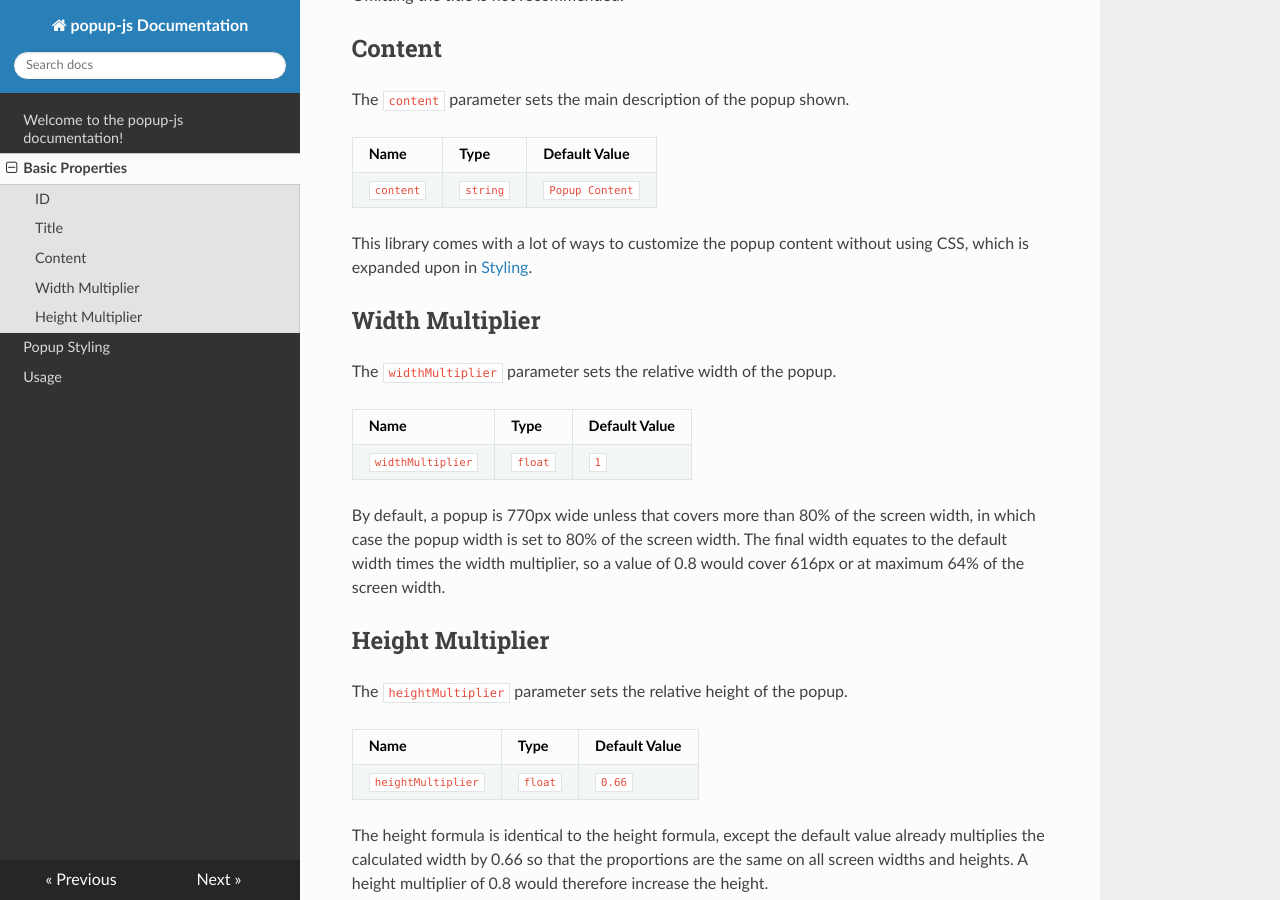
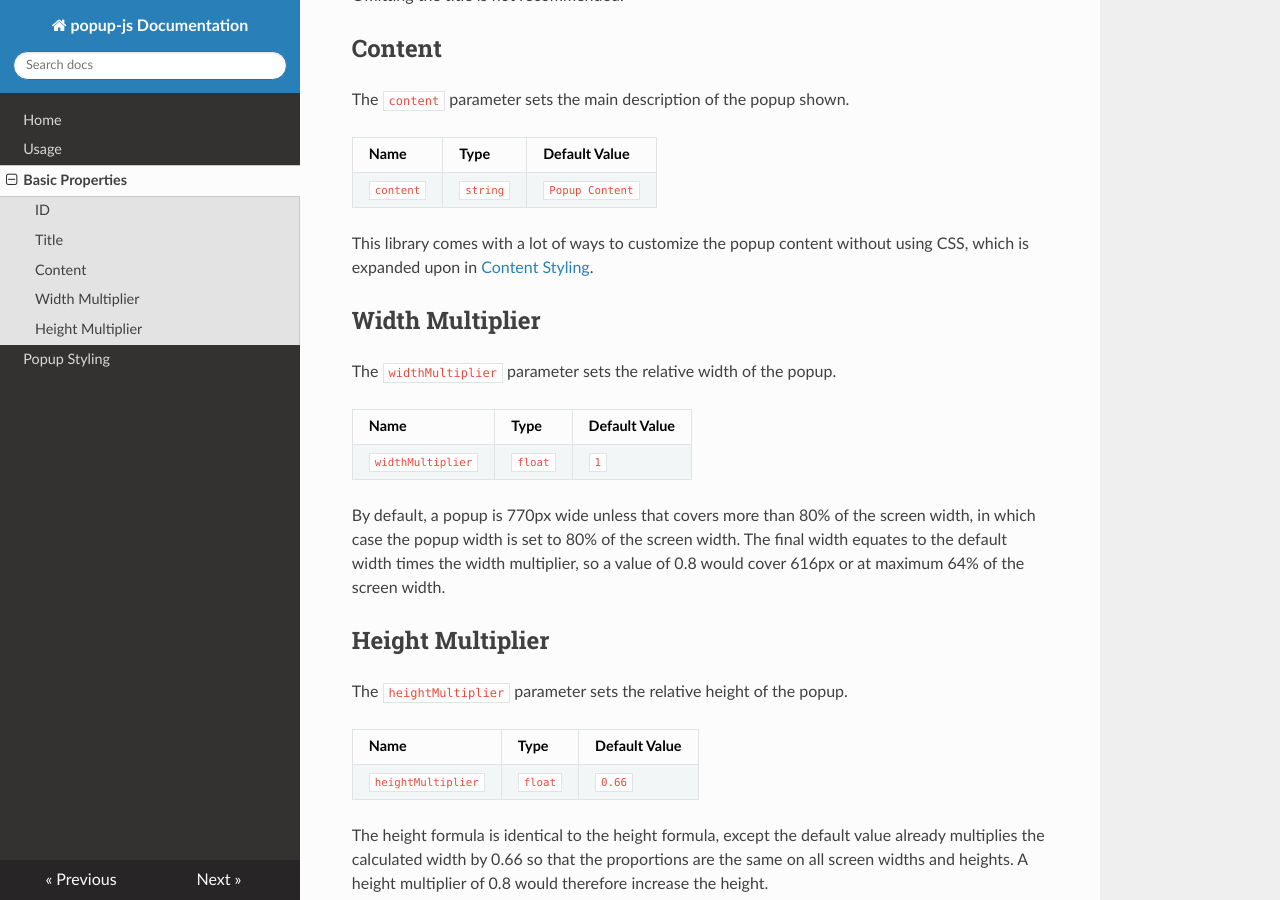
Before and after one commit to SimonDMC/popup-docs, an MkDocs documentation site: the page built from docs/basic-properties.md, in a window 1280 px wide and 900 px high, scrolled down 936 px. Built offline with MkDocs 1.6.1, drawn with Linux system fonts in a browser that asks for light colours; nearby versions of some CDN libraries.

Commit message:
Set order and fix links

```diff
--- a/docs/basic-properties.md
+++ b/docs/basic-properties.md
@@ -13,10 +13,10 @@ reference.
 | `id` | `string` | `popup`       |
 
 The ID is useful to set if you plan on styling the popup with CSS
-outside of the library - more information in [Custom Styles](popup-styling#custom-styles).
+outside of the library - more information in [Custom Styles](./popup-styling#custom-styles).
 
 The popup ID is also used as a key for localStorage if you set the
-popup to only show once - more information in [Show Once](popup-settings#show-once).
+popup to only show once - more information in [Show Once](./popup-settings#show-once).
 
 Having multiple popups with the same ID will cause issues, so if
 you're using multiple popups per page, make sure to give each
@@ -24,7 +24,7 @@ popup a different ID.
 
 Omitting the ID should not cause issues if none of the above are
 used, though it is still recommended to give your popups an ID,
-for example your [popup title](basic-properties#title) in [kebab-case](https://en.wikipedia.org/wiki/Letter_case#Kebab_case).
+for example your [popup title](./basic-properties#title) in [kebab-case](https://en.wikipedia.org/wiki/Letter_case#Kebab_case).
 
 
 Title
@@ -49,7 +49,7 @@ The `content` parameter sets the main description of the popup shown.
 | `content` | `string` | `Popup Content` |
 
 This library comes with a lot of ways to customize the popup content
-without using CSS, which is expanded upon in [Styling](styling).
+without using CSS, which is expanded upon in [Content Styling](./content-styling).
 
 Width Multiplier
 -----------
@@ -81,4 +81,4 @@ increase the height.
 
     The library currently does not support setting the width or height to a fixed
     value in order to maintain responsiveness. You could, however, override it
-    using [Overriding Styles](popup-styling#overriding-styles).
+    using [Overriding Styles](./popup-styling#overriding-styles).
--- a/docs/index.md
+++ b/docs/index.md
@@ -1,4 +1,5 @@
-# Welcome to the popup-js documentation!
+Home
+====
 
 **popup-js** is a sleek and highly customizable JavaScript library used to generate
 full-screen infographic popups with minimal effort.
--- a/mkdocs.yml
+++ b/mkdocs.yml
@@ -14,3 +14,8 @@ markdown_extensions:
   - markdown_include.include:
       base_path: .
   - admonition
+nav:
+  - 'index.md'
+  - 'usage.md'
+  - 'basic-properties.md'
+  - 'popup-styling.md'
```
Also changed, not shown: docs/popup-styling.md (+1 -1 lines).
